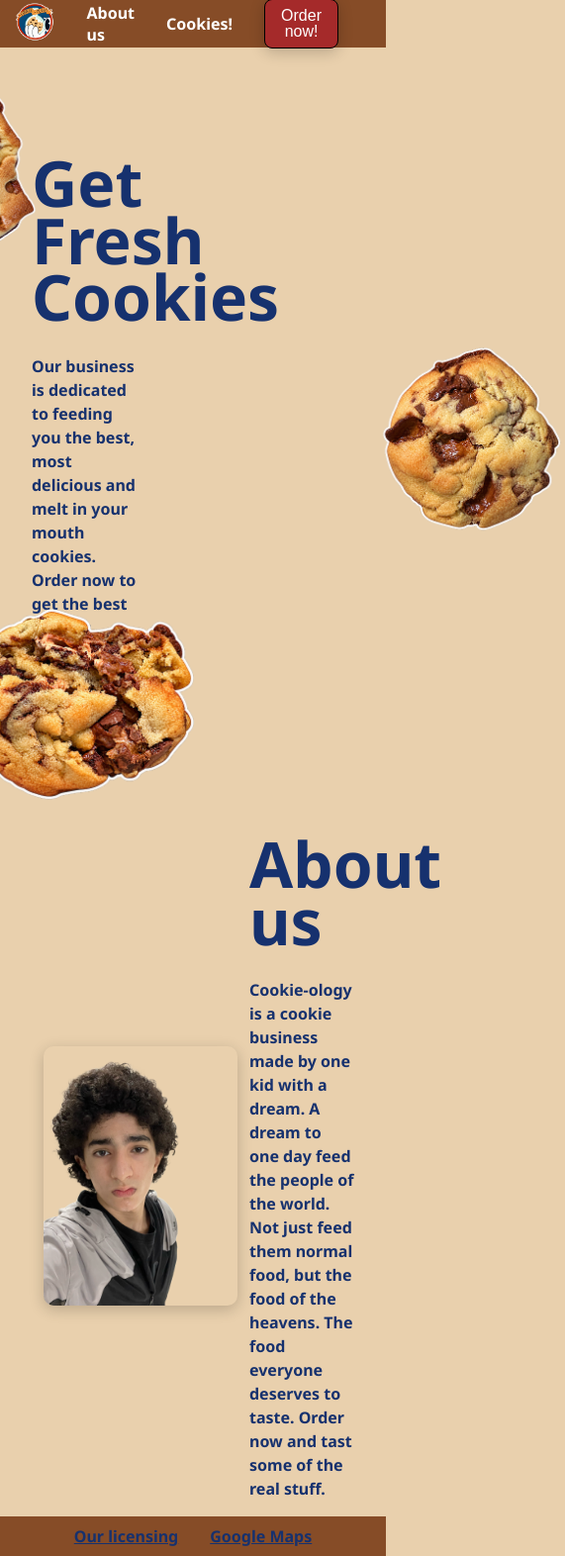
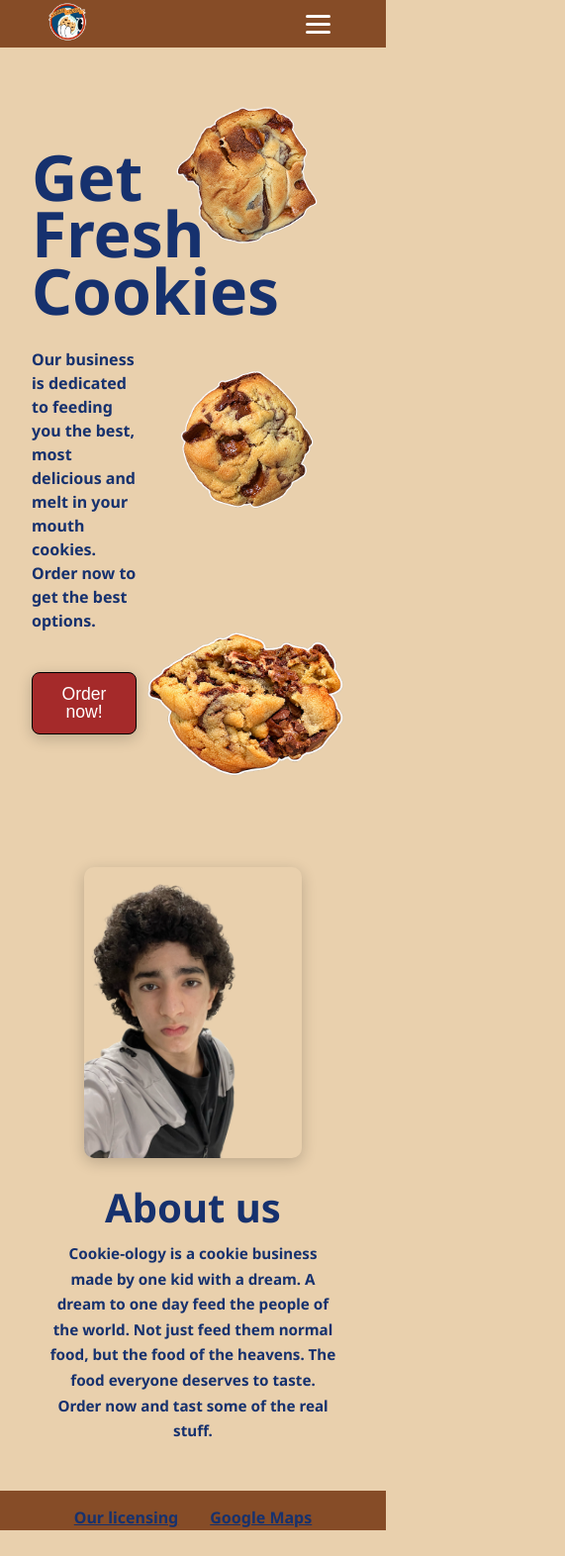
Before and after one commit to ItsFalooj/cookie-ology, a plain HTML site: page index.html in a window 390 px wide. Shown: the whole page at 99% size, 571 px wide, since content can reach past the window. After the commit the page ends 1546 px from the top, so only its background shows below. Drawn offline with Linux system fonts and the light colour scheme.

Commit message:
firstattemptmidea

```diff
--- a/index.html
+++ b/index.html
@@ -8,15 +8,24 @@
   </head>
 
   <body>
-    <!-- Navigation -->
     <nav class="navbar">
       <a href="index.html" class="logo">
         <img src="assets/cookieology-logo.png" alt="Cookie-Ology" />
       </a>
 
-      <a href="aboutus.html" class="hrefaboutus">About us</a>
-      <a href="cookies.html" class="hrefcookies">Cookies!</a>
-      <button class="nav-button">Order now!</button>
+      <!-- Hamburger button -->
+      <button class="menu-toggle" aria-label="Toggle navigation" aria-expanded="false">
+        <span></span>
+        <span></span>
+        <span></span>
+      </button>
+
+      <!-- Navigation links -->
+      <div class="nav-links">
+        <a href="#about-us" class="hrefaboutus">About us</a>
+        <a href="cookies.html" class="hrefcookies">Cookies!</a>
+        <button class="nav-button">Order now!</button>
+      </div>
     </nav>
 
     <!-- Main content -->
@@ -52,7 +61,7 @@
 
       <!-- Bio -->
 
-      <div class="bio">
+      <div class="bio" id="about-us">
         <div class="bio-image"><img src="./assets/biopic2.png" alt="Bio image" /></div>
         <div class="flexed-bio">
           <div class="description">
--- a/main.css
+++ b/main.css
@@ -136,6 +136,22 @@ h1 {
   right: 10rem;
 }
 
+@media screen and (max-width: 600px) {
+  /* Your existing mobile styles... */
+  .hero-button,
+  .nav-button {
+    font-size: 1.1rem;
+    padding: 0.8rem 1.5rem;
+  }
+
+  .cookie1 img,
+  .cookie2 img,
+  .cookie3 img {
+    position: static;
+    height: 150px;
+  }
+}
+
 /* .cookie1 img { */
 /*   transform: translate(-300px, 80px); */
 /* } */
@@ -178,7 +194,63 @@ h1 {
   box-sizing: border-box;
   z-index: 1000;
 }
+/* Navigation links */
+.nav-links {
+  display: flex;
+  align-items: center;
+  gap: 2rem;
+}
 
+/* Hamburger button */
+.menu-toggle {
+  display: none;
+  flex-direction: column;
+  justify-content: center;
+  gap: 5px;
+
+  background: none;
+  border: none;
+  cursor: pointer;
+  padding: 0.5rem;
+}
+
+.menu-toggle span {
+  width: 25px;
+  height: 3px;
+  background-color: white;
+  border-radius: 3px;
+}
+
+/* Mobile navbar */
+@media screen and (max-width: 600px) {
+  .navbar {
+    justify-content: space-between;
+  }
+
+  .menu-toggle {
+    display: flex;
+  }
+
+  .nav-links {
+    display: none;
+    position: absolute;
+    top: 3rem;
+    left: 0;
+    width: 100%;
+
+    flex-direction: column;
+    align-items: center;
+    gap: 1.5rem;
+
+    padding: 1.5rem;
+    box-sizing: border-box;
+    background-color: #864c27;
+  }
+
+  .navbar.menu-open .nav-links {
+    display: flex;
+  }
+}
 .logo {
   margin-right: auto;
 }
@@ -226,7 +298,7 @@ h1 {
 .description {
   grid-area: bio-text;
   color: #16316e;
-  max-width: 50rem;
+  max-width: 70rem;
   width: 100%;
 }
 
@@ -256,6 +328,56 @@ h1 {
   box-shadow: 0 4px 15px rgba(0, 0, 0, 0.2);
 }
 
+@media screen and (max-width: 600px) {
+  .bio {
+    grid-template-columns: 1fr;
+    grid-template-areas:
+      "bio-image"
+      "bio-text";
+    gap: 2rem;
+    padding: 2rem 1rem;
+    min-height: auto;
+  }
+
+  .bio-image {
+    justify-content: center;
+  }
+
+  .bio-image img {
+    max-width: 75%;
+  }
+
+  .flexed-bio {
+    justify-content: center;
+    text-align: center;
+  }
+
+  .description {
+    text-align: center;
+    max-width: 30rem;
+    margin: 0 auto;
+  }
+
+  .bio-name {
+    font-size: 2.5rem;
+    margin-bottom: 1rem;
+  }
+
+  .bio-description {
+    font-size: 0.95rem;
+    line-height: 1.6rem;
+  }
+
+  .footer {
+    flex-wrap: wrap;
+    height: auto;
+    min-height: 2.5rem;
+    padding: 1rem;
+    box-sizing: border-box;
+    gap: 1rem;
+  }
+}
+
 /* Footer */
 .footer {
   display: flex;
--- a/script.js
+++ b/script.js
@@ -1 +1,10 @@
-Hello;
+const navbar = document.querySelector(".navbar");
+const menuToggle = document.querySelector(".menu-toggle");
+
+menuToggle.addEventListener("click", () => {
+  const isOpen = menuToggle.getAttribute("aria-expanded") === "true";
+
+  navbar.classList.toggle("menu-open", !isOpen);
+
+  menuToggle.setAttribute("aria-expanded", !isOpen);
+});
```
